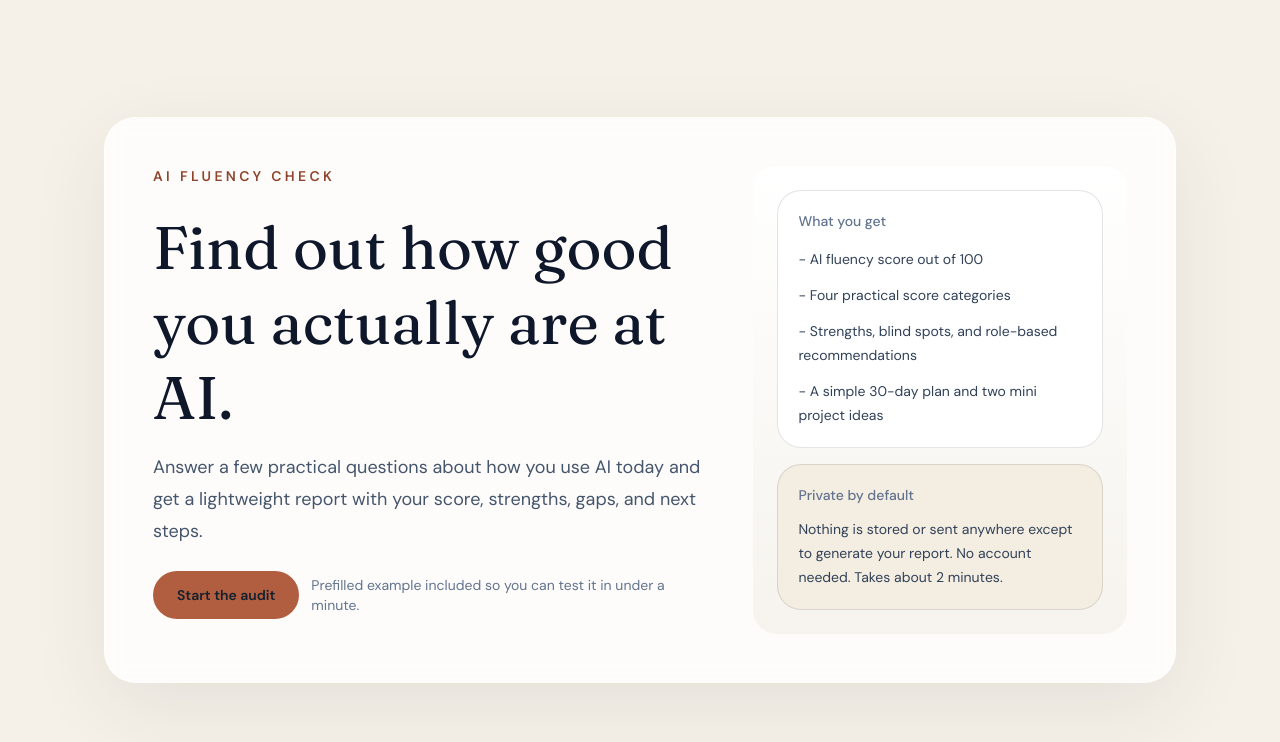
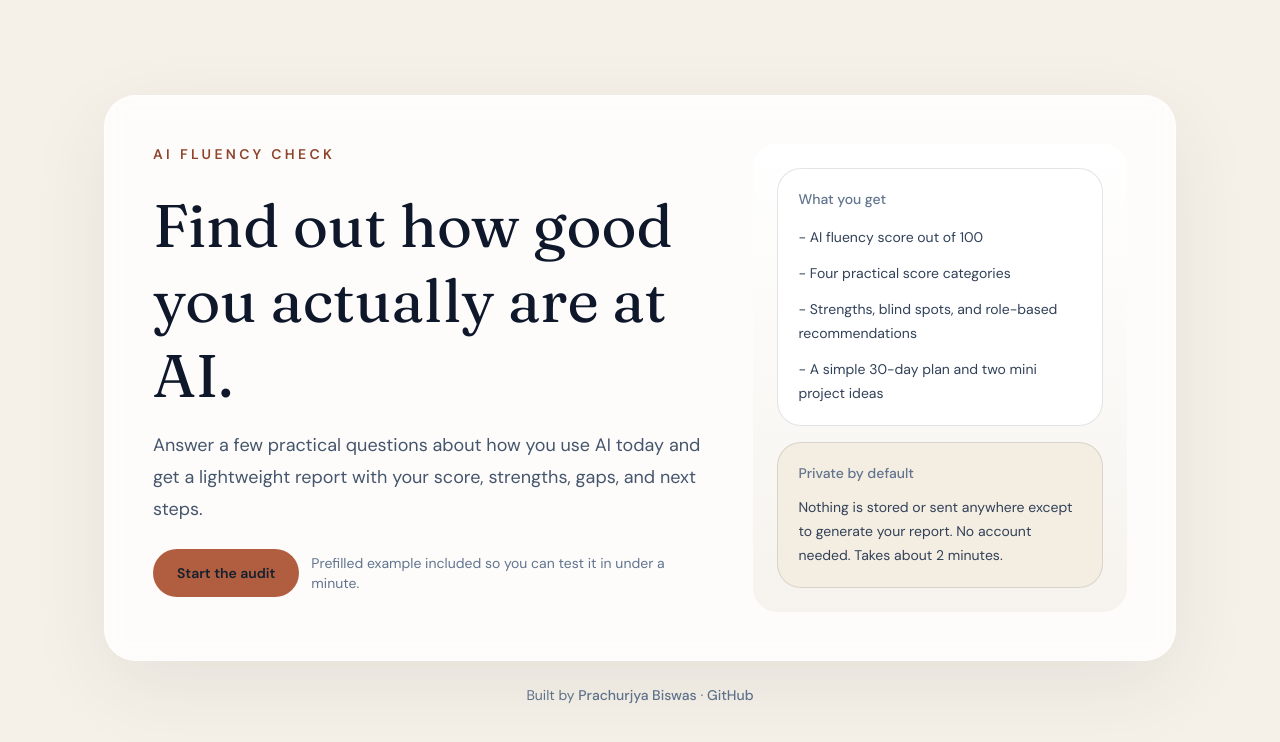
Before and after one commit to FiddleINC/AIFluencyCheck, a Next.js app: page / in a window 1280 px wide. Shown: the top 742 px of the page. Built offline with nearby package versions, Linux system fonts and the light colour scheme.

Commit message:
feat: add footer with LinkedIn and GitHub links

```diff
--- a/app/page.tsx
+++ b/app/page.tsx
@@ -50,6 +50,26 @@ export default function Home() {
           </div>
         </div>
       </section>
+      <footer className="mt-6 text-center text-sm text-slate-500">
+        Built by{" "}
+        <a
+          href="https://www.linkedin.com/in/prachurjyab/"
+          target="_blank"
+          rel="noopener noreferrer"
+          className="font-medium text-slate-700 underline-offset-4 hover:underline"
+        >
+          Prachurjya Biswas
+        </a>{" "}
+        ·{" "}
+        <a
+          href="https://github.com/FiddleINC/"
+          target="_blank"
+          rel="noopener noreferrer"
+          className="font-medium text-slate-700 underline-offset-4 hover:underline"
+        >
+          GitHub
+        </a>
+      </footer>
     </main>
   );
 }
```
